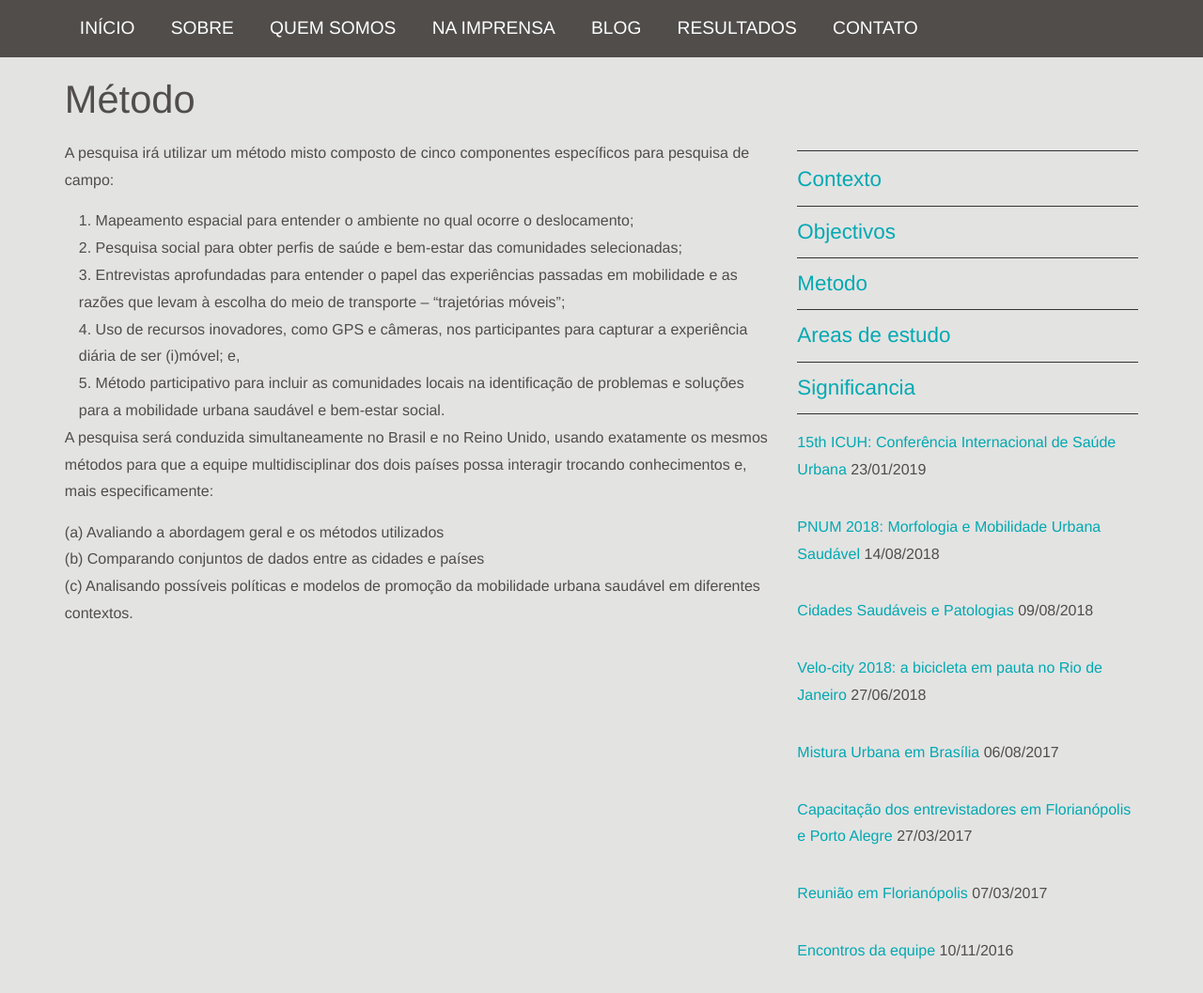
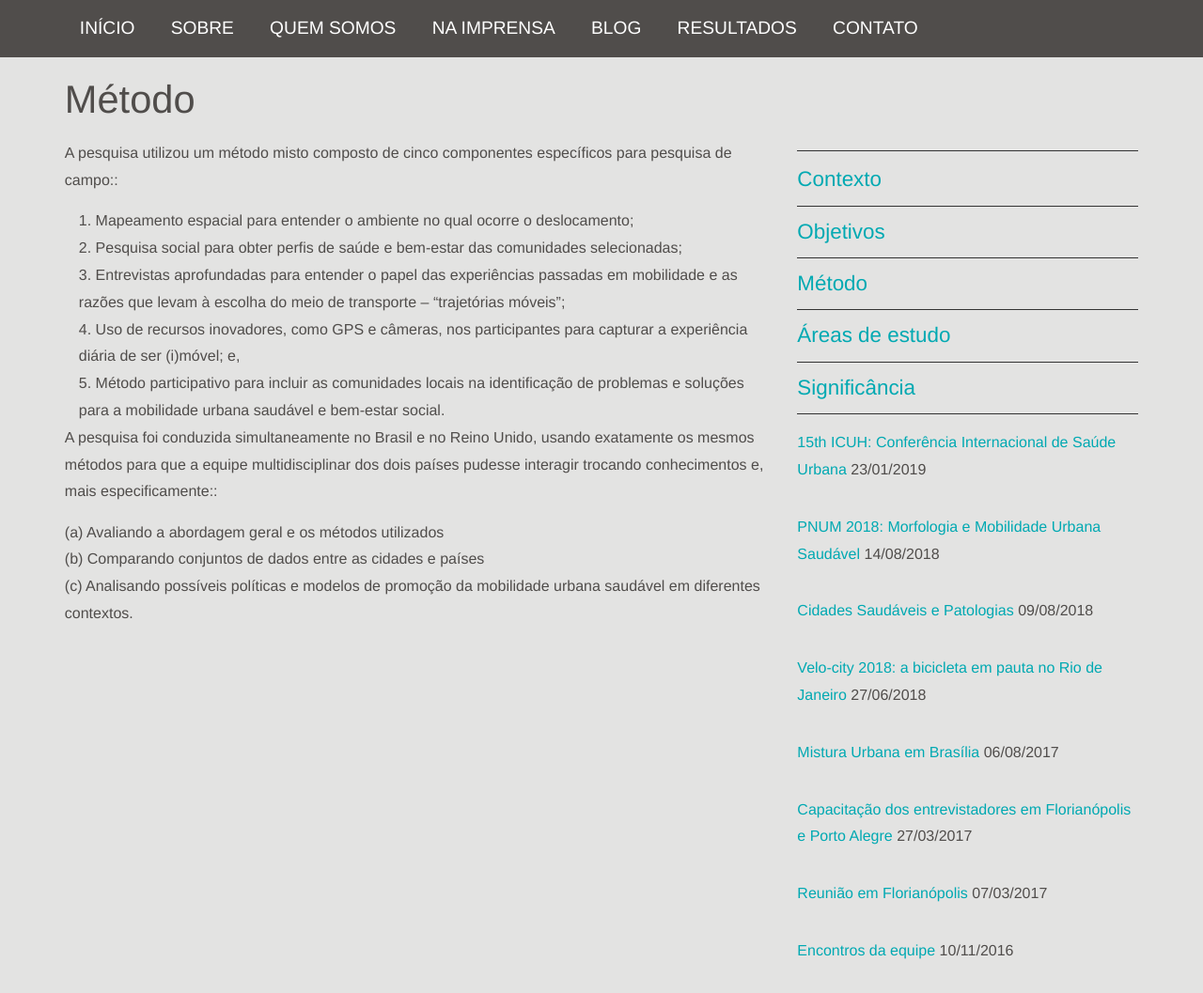
Before and after one commit to eye-division/hum-mus, a Jekyll site: the page built from sobre/metodos.md, in a window 1280 px wide. Shown: the part 250-1307 px from the top of the page at 94% size. Built offline with Jekyll 4.4.1, drawn with Linux system fonts in a browser that asks for light colours; nearby versions of some CDN libraries; some web fonts are replaced; grey boxes are pictures that could not be loaded.

Commit message:
Update Portuguese text to past tense

```diff
--- a/_data/nav.yml
+++ b/_data/nav.yml
@@ -17,22 +17,22 @@
       hrefpt: /pt/sobre/contexto/
     - subtitle: Objectives
       subtitleen: Objectives
-      subtitlept: Objectivos
+      subtitlept: Objetivos
       href: /en/about/objectives/
-      hrefpt: /pt/sobre/objectivos/
+      hrefpt: /pt/sobre/objetivos/
     - subtitle: Method
       subtitleen: Method
-      subtitlept: Metodo
+      subtitlept: Método
       href: /en/about/method/
       hrefpt: /pt/sobre/metodos/
     - subtitle: Case sites
       subtitleen: Case sites
-      subtitlept: Areas de estudo
+      subtitlept: Áreas de estudo
       href: /en/about/case-sites/
       hrefpt: /pt/sobre/estudos-locais/
     - subtitle: Global importance
       subtitleen: Global importance
-      subtitlept: Significancia
+      subtitlept: Significância
       href: /en/about/global-importance/
       hrefpt: /pt/sobre/importancia/
 - title: 'Who'
--- a/sobre/metodos.md
+++ b/sobre/metodos.md
@@ -10,7 +10,7 @@ guid: http://www.hum-mus.org/?page_id=89
 permalink: "/pt/sobre/metodos/"
 sidebar: "sidebar-about.html"
 ---
-A pesquisa irá utilizar um método misto composto de cinco componentes específicos para pesquisa de campo:
+A pesquisa utilizou um método misto composto de cinco componentes específicos para pesquisa de campo::
 
   1. Mapeamento espacial para entender o ambiente no qual ocorre o deslocamento;
   2. Pesquisa social para obter perfis de saúde e bem-estar das comunidades selecionadas;
@@ -18,7 +18,7 @@ A pesquisa irá utilizar um método misto composto de cinco componentes específ
   4. Uso de recursos inovadores, como GPS e câmeras, nos participantes para capturar a experiência diária de ser (i)móvel; e,
   5. Método participativo para incluir as comunidades locais na identificação de problemas e soluções para a mobilidade urbana saudável e bem-estar social.
 
-A pesquisa será conduzida simultaneamente no Brasil e no Reino Unido, usando exatamente os mesmos métodos para que a equipe multidisciplinar dos dois países possa interagir trocando conhecimentos e, mais especificamente:
+A pesquisa foi conduzida simultaneamente no Brasil e no Reino Unido, usando exatamente os mesmos métodos para que a equipe multidisciplinar dos dois países pudesse interagir trocando conhecimentos e, mais especificamente::
 
   * (a) Avaliando a abordagem geral e os métodos utilizados
   * (b) Comparando conjuntos de dados entre as cidades e países
--- a/sobre/objetivos.md
+++ b/sobre/objetivos.md
@@ -7,12 +7,12 @@ date: 2016-08-18T12:13:27+01:00
 author: support@eyedivision.com
 layout: page
 guid: http://www.hum-mus.org/?page_id=95
-permalink: "/pt/sobre/objectivos/"
+permalink: "/pt/sobre/objetivos/"
 sidebar: "sidebar-about.html"
 ---
 Há dois principais objetivos da pesquisa colaborativa BRASIL-REINO UNIDO. Em primeiro lugar, compreender o impacto da (im)mobilidade diária sobre a saúde e o bem-estar de diferentes grupos sociais vivendo em bairros diferentes no Brasil e no Reino Unido; e, em segundo lugar, explorar o potencial de planejamento de mobilidade participativo com as comunidades locais para apoiar e desenvolver soluções para mobilidade urbana saudável no Brasil e no Reino Unido.
 
-Estes objetivos serão abordados através de oito principais perguntas para orientar a pesquisa:
+Estes objetivos foram abordados através de oito principais perguntas para orientar a pesquisa:
 
   1. Como a mobilidade urbana é acessada pelos diferentes grupos socioeconômicos em diferentes cenários urbanos?
   2. Quais são os significados atribuídos às diferentes formas de mobilidade por diferentes grupos socioeconômicos em diferentes cenários urbanos?
```
Also changed, not shown: sobre/estudos-locais.md (+1 -6 lines), sobre/importancia.md (+2 -2 lines).
